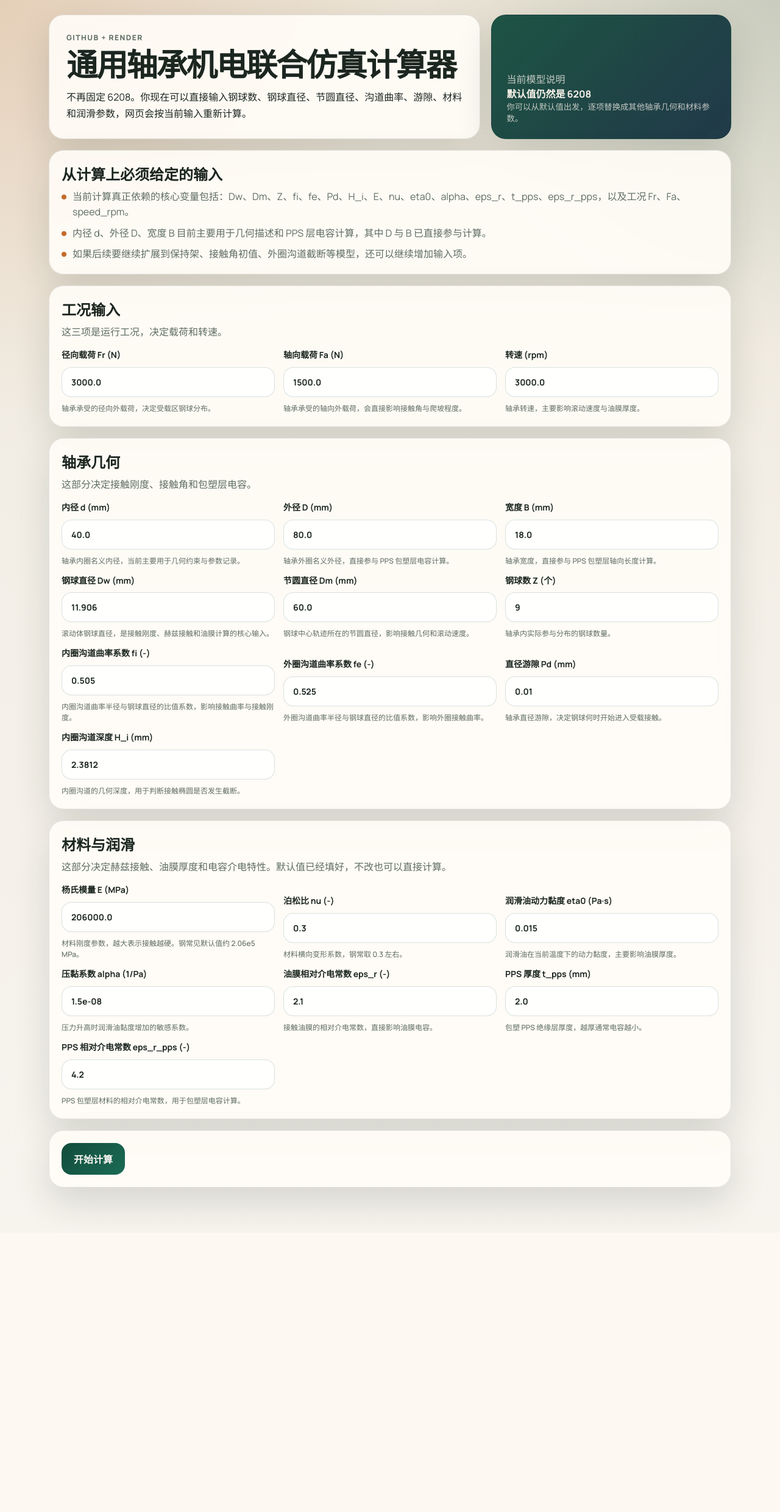
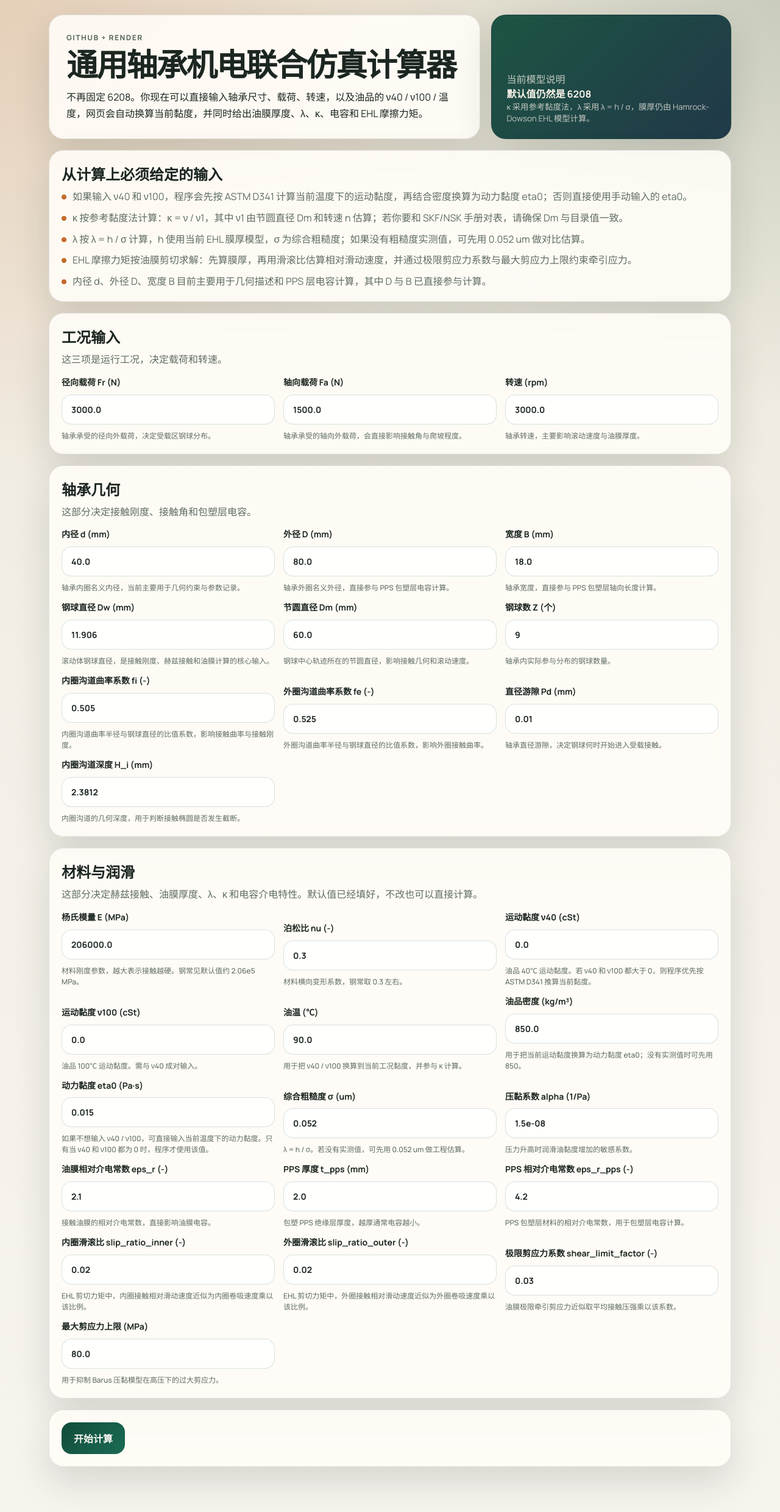
Before and after one commit to yeluofengqiao/bearing-cal, a Flask app: page / in a window 1280 px wide. Shown: the whole page at 61% size. Before the commit the page ends 1999 px from the top, so only its background shows below. Run offline with Flask 3, Linux system fonts and the light colour scheme.

Commit message:
Add viscosity-based kappa and lambda calculations

```diff
--- a/app.py
+++ b/app.py
@@ -4,7 +4,12 @@ import os
 
 from flask import Flask, Response, render_template, request
 
-from bearing_model import BearingCapacitanceModel, BearingParameters
+from bearing_model import (
+    BearingCapacitanceModel,
+    BearingParameters,
+    astm_d341_kinematic_viscosity_cst,
+    dynamic_viscosity_from_kinematic_cst,
+)
 
 
 app = Flask(__name__)
@@ -65,15 +70,24 @@ INPUT_GROUPS = [
     },
     {
         "title": "材料与润滑",
-        "description": "这部分决定赫兹接触、油膜厚度和电容介电特性。默认值已经填好，不改也可以直接计算。",
+        "description": "这部分决定赫兹接触、油膜厚度、λ、κ 和电容介电特性。默认值已经填好，不改也可以直接计算。",
         "fields": [
             {"name": "E", "label": "杨氏模量 E", "unit": "MPa", "type": "float", "step": "1000", "min": "0.001", "help": "材料刚度参数，越大表示接触越硬。钢常见默认值约 2.06e5 MPa。"},
             {"name": "nu", "label": "泊松比 nu", "unit": "-", "type": "float", "step": "0.01", "min": "0.001", "max": "0.499", "help": "材料横向变形系数，钢常取 0.3 左右。"},
-            {"name": "eta0", "label": "润滑油动力黏度 eta0", "unit": "Pa·s", "type": "float", "step": "0.001", "min": "0.000001", "help": "润滑油在当前温度下的动力黏度，主要影响油膜厚度。"},
+            {"name": "nu_40_cst", "label": "运动黏度 ν40", "unit": "cSt", "type": "float", "step": "0.001", "min": "0", "help": "油品 40℃ 运动黏度。若 ν40 和 ν100 都大于 0，则程序优先按 ASTM D341 推算当前黏度。"},
+            {"name": "nu_100_cst", "label": "运动黏度 ν100", "unit": "cSt", "type": "float", "step": "0.001", "min": "0", "help": "油品 100℃ 运动黏度。需与 ν40 成对输入。"},
+            {"name": "oil_temperature_c", "label": "油温", "unit": "℃", "type": "float", "step": "1", "min": "0", "help": "用于把 ν40 / ν100 换算到当前工况黏度，并参与 κ 计算。"},
+            {"name": "oil_density_kg_m3", "label": "油品密度", "unit": "kg/m³", "type": "float", "step": "1", "min": "0.001", "help": "用于把当前运动黏度换算为动力黏度 eta0；没有实测值时可先用 850。"},
+            {"name": "eta0", "label": "动力黏度 eta0", "unit": "Pa·s", "type": "float", "step": "0.0001", "min": "0.000001", "help": "如果不想输入 ν40 / ν100，可直接输入当前温度下的动力黏度。只有当 ν40 和 ν100 都为 0 时，程序才使用该值。"},
+            {"name": "composite_roughness_um", "label": "综合粗糙度 σ", "unit": "um", "type": "float", "step": "0.001", "min": "0.001", "help": "λ = h / σ。若没有实测值，可先用 0.052 um 做工程估算。"},
             {"name": "alpha", "label": "压黏系数 alpha", "unit": "1/Pa", "type": "float", "step": "0.000000001", "min": "0.000000000001", "help": "压力升高时润滑油黏度增加的敏感系数。"},
             {"name": "eps_r", "label": "油膜相对介电常数 eps_r", "unit": "-", "type": "float", "step": "0.1", "min": "0.001", "help": "接触油膜的相对介电常数，直接影响油膜电容。"},
             {"name": "t_pps", "label": "PPS 厚度 t_pps", "unit": "mm", "type": "float", "step": "0.1", "min": "0.001", "help": "包塑 PPS 绝缘层厚度，越厚通常电容越小。"},
             {"name": "eps_r_pps", "label": "PPS 相对介电常数 eps_r_pps", "unit": "-", "type": "float", "step": "0.1", "min": "0.001", "help": "PPS 包塑层材料的相对介电常数，用于包塑层电容计算。"},
+            {"name": "slip_ratio_inner", "label": "内圈滑滚比 slip_ratio_inner", "unit": "-", "type": "float", "step": "0.001", "min": "0", "help": "EHL 剪切力矩中，内圈接触相对滑动速度近似为内圈卷吸速度乘以该比例。"},
+            {"name": "slip_ratio_outer", "label": "外圈滑滚比 slip_ratio_outer", "unit": "-", "type": "float", "step": "0.001", "min": "0", "help": "EHL 剪切力矩中，外圈接触相对滑动速度近似为外圈卷吸速度乘以该比例。"},
+            {"name": "shear_limit_factor", "label": "极限剪应力系数 shear_limit_factor", "unit": "-", "type": "float", "step": "0.001", "min": "0.001", "help": "油膜极限牵引剪应力近似取平均接触压强乘以该系数。"},
+            {"name": "max_shear_stress_mpa", "label": "最大剪应力上限", "unit": "MPa", "type": "float", "step": "1", "min": "0.1", "help": "用于抑制 Barus 压黏模型在高压下的过大剪应力。"},
         ],
     },
 ]
@@ -87,6 +101,9 @@ def build_default_inputs():
             "fr": 3000.0,
             "fa": 1500.0,
             "speed_rpm": 3000.0,
+            "nu_40_cst": 0.0,
+            "nu_100_cst": 0.0,
+            "oil_temperature_c": 90.0,
         }
     )
     return defaults
@@ -97,9 +114,11 @@ DEFAULT_INPUTS = build_default_inputs()
 
 def parameter_notes():
     return [
-        "当前计算真正依赖的核心变量包括：Dw、Dm、Z、fi、fe、Pd、H_i、E、nu、eta0、alpha、eps_r、t_pps、eps_r_pps，以及工况 Fr、Fa、speed_rpm。",
+        "如果输入 ν40 和 ν100，程序会先按 ASTM D341 计算当前温度下的运动黏度，再结合密度换算为动力黏度 eta0；否则直接使用手动输入的 eta0。",
+        "κ 按参考黏度法计算：κ = ν / ν1，其中 ν1 由节圆直径 Dm 和转速 n 估算；若你要和 SKF/NSK 手册对表，请确保 Dm 与目录值一致。",
+        "λ 按 λ = h / σ 计算，h 使用当前 EHL 膜厚模型，σ 为综合粗糙度；如果没有粗糙度实测值，可先用 0.052 um 做对比估算。",
+        "EHL 摩擦力矩按油膜剪切求解：先算膜厚，再用滑滚比估算相对滑动速度，并通过极限剪应力系数与最大剪应力上限约束牵引应力。",
         "内径 d、外径 D、宽度 B 目前主要用于几何描述和 PPS 层电容计算，其中 D 与 B 已直接参与计算。",
-        "如果后续要继续扩展到保持架、接触角初值、外圈沟道截断等模型，还可以继续增加输入项。",
     ]
 
 
@@ -130,12 +149,46 @@ def detail_rows(result):
                 "truncation_ratio_pct": detail.truncation_ratio_pct,
                 "truncation_status": truncation_status,
                 "film_thickness_um": detail.film_thickness_um,
+                "outer_film_thickness_um": detail.outer_film_thickness_um,
                 "capacitance_pf": detail.capacitance_pf,
                 "contact_angle_deg": detail.contact_angle_deg,
+                "ehl_friction_force_n": detail.ehl_friction_force_n,
+                "ehl_friction_torque_nmm": detail.ehl_friction_torque_nmm,
+                "traction_coeff_inner": detail.traction_coeff_inner,
+                "traction_coeff_outer": detail.traction_coeff_outer,
+                "lambda_value": detail.lambda_value,
+                "outer_lambda_value": detail.outer_lambda_value,
                 "is_active": detail.load_q_n > 0,
             }
         )
     return rows
+
+
+def resolve_viscosity(inputs):
+    density = inputs["oil_density_kg_m3"]
+    nu_40_cst = inputs["nu_40_cst"]
+    nu_100_cst = inputs["nu_100_cst"]
+
+    if (nu_40_cst > 0) != (nu_100_cst > 0):
+        raise ValueError("ν40 和 ν100 需要成对输入；要么都填，要么都留为 0。")
+
+    if nu_40_cst > 0 and nu_100_cst > 0:
+        operating_kinematic_viscosity_cst = astm_d341_kinematic_viscosity_cst(
+            nu_40_cst,
+            nu_100_cst,
+            inputs["oil_temperature_c"],
+        )
+        eta0 = dynamic_viscosity_from_kinematic_cst(
+            operating_kinematic_viscosity_cst,
+            density,
+        )
+        viscosity_source = "ASTM D341"
+    else:
+        eta0 = inputs["eta0"]
+        operating_kinematic_viscosity_cst = eta0 / density * 1e6
+        viscosity_source = "直接输入 eta0"
+
+    return eta0, operating_kinematic_viscosity_cst, viscosity_source
 
 
 def parse_inputs(source):
@@ -156,6 +209,7 @@ def parse_inputs(source):
 
 
 def build_parameters(inputs):
+    eta0, _, _ = resolve_viscosity(inputs)
     return BearingParameters(
         d=inputs["d"],
         D=inputs["D"],
@@ -169,11 +223,17 @@ def build_parameters(inputs):
         H_i=inputs["H_i"],
         E=inputs["E"],
         nu=inputs["nu"],
-        eta0=inputs["eta0"],
+        eta0=eta0,
+        oil_density_kg_m3=inputs["oil_density_kg_m3"],
+        composite_roughness_um=inputs["composite_roughness_um"],
         alpha=inputs["alpha"],
         eps_r=inputs["eps_r"],
         t_pps=inputs["t_pps"],
         eps_r_pps=inputs["eps_r_pps"],
+        slip_ratio_inner=inputs["slip_ratio_inner"],
+        slip_ratio_outer=inputs["slip_ratio_outer"],
+        shear_limit_factor=inputs["shear_limit_factor"],
+        max_shear_stress_mpa=inputs["max_shear_stress_mpa"],
     )
 
 
@@ -182,11 +242,22 @@ def build_summary(result, rows):
     peak_load = max((row["load_q_n"] for row in active_rows), default=0.0)
     peak_capacitance = max((row["capacitance_pf"] for row in active_rows), default=0.0)
     peak_contact_angle = max((row["contact_angle_deg"] for row in active_rows), default=0.0)
+    peak_ball_torque = max((row["ehl_friction_torque_nmm"] for row in active_rows), default=0.0)
     return {
         "active_ball_count": len(active_rows),
         "peak_load_q_n": peak_load,
         "peak_ball_capacitance_pf": peak_capacitance,
         "peak_contact_angle_deg": peak_contact_angle,
+        "peak_ball_torque_nmm": peak_ball_torque,
+        "operating_kinematic_viscosity_cst": result.operating_kinematic_viscosity_cst,
+        "reference_kinematic_viscosity_cst": result.reference_kinematic_viscosity_cst,
+        "kappa": result.kappa,
+        "minimum_film_thickness_um": result.minimum_film_thickness_um,
+        "minimum_outer_film_thickness_um": result.minimum_outer_film_thickness_um,
+        "minimum_lambda": result.minimum_lambda,
+        "minimum_outer_lambda": result.minimum_outer_lambda,
+        "total_ehl_torque_nmm": result.ehl_friction_torque_nmm,
+        "total_ehl_torque_nm": result.ehl_friction_torque_nm,
         "solver_status": "求解收敛" if result.solver_converged else "求解未收敛",
     }
 
@@ -213,8 +284,15 @@ def build_csv(rows):
             "contact_angle_deg",
             "max_stress_mpa",
             "truncation_ratio_pct",
-            "film_thickness_um",
+            "film_thickness_inner_um",
+            "film_thickness_outer_um",
+            "lambda_inner",
+            "lambda_outer",
             "capacitance_pf",
+            "ehl_friction_force_n",
+            "ehl_friction_torque_nmm",
+            "traction_coeff_inner",
+            "traction_coeff_outer",
         ]
     )
     for row in rows:
@@ -226,7 +304,14 @@ def build_csv(rows):
                 f"{row['max_stress_mpa']:.4f}",
                 f"{row['truncation_ratio_pct']:.4f}",
                 f"{row['film_thickness_um']:.6f}",
+                f"{row['outer_film_thickness_um']:.6f}",
+                f"{row['lambda_value']:.6f}",
+                f"{row['outer_lambda_value']:.6f}",
                 f"{row['capacitance_pf']:.6f}",
+                f"{row['ehl_friction_force_n']:.6f}",
+                f"{row['ehl_friction_torque_nmm']:.6f}",
+                f"{row['traction_coeff_inner']:.6f}",
+                f"{row['traction_coeff_outer']:.6f}",
             ]
         )
     return buffer.getvalue()
--- a/static/styles.css
+++ b/static/styles.css
@@ -248,7 +248,7 @@ h1 {
 .metrics,
 .summary-grid {
   display: grid;
-  grid-template-columns: repeat(4, minmax(0, 1fr));
+  grid-template-columns: repeat(auto-fit, minmax(180px, 1fr));
   gap: 14px;
   margin-bottom: 18px;
 }
--- a/templates/index.html
+++ b/templates/index.html
@@ -19,13 +19,13 @@
           <p class="eyebrow">GitHub + Render</p>
           <h1>通用轴承机电联合仿真计算器</h1>
           <p class="hero-text">
-            不再固定 6208。你现在可以直接输入钢球数、钢球直径、节圆直径、沟道曲率、游隙、材料和润滑参数，网页会按当前输入重新计算。
+            不再固定 6208。你现在可以直接输入轴承尺寸、载荷、转速，以及油品的 ν40 / ν100 / 温度，网页会自动换算当前黏度，并同时给出油膜厚度、λ、κ、电容和 EHL 摩擦力矩。
           </p>
         </div>
         <div class="hero-note">
           <span>当前模型说明</span>
           <strong>默认值仍然是 6208</strong>
-          <small>你可以从默认值出发，逐项替换成其他轴承几何和材料参数。</small>
+          <small>κ 采用参考黏度法，λ 采用 λ = h / σ，膜厚仍由 Hamrock-Dowson EHL 模型计算。</small>
         </div>
       </section>
 
@@ -83,6 +83,26 @@
       {% if result %}
       <section class="metrics">
         <article class="metric-card">
+          <span>当前运动黏度 ν(T)</span>
+          <strong>{{ "%.3f"|format(result.operating_kinematic_viscosity_cst) }} cSt</strong>
+        </article>
+        <article class="metric-card">
+          <span>参考黏度 ν1</span>
+          <strong>{{ "%.3f"|format(result.reference_kinematic_viscosity_cst) }} cSt</strong>
+        </article>
+        <article class="metric-card">
+          <span>κ</span>
+          <strong>{{ "%.3f"|format(result.kappa) }}</strong>
+        </article>
+        <article class="metric-card">
+          <span>最小内圈膜厚</span>
+          <strong>{{ "%.3f"|format(result.minimum_film_thickness_um) }} um</strong>
+        </article>
+        <article class="metric-card">
+          <span>最小 λ</span>
+          <strong>{{ "%.2f"|format(result.minimum_lambda) }}</strong>
+        </article>
+        <article class="metric-card">
           <span>系统最终等效电容</span>
           <strong>{{ "%.2f"|format(result.system_capacitance_pf) }} pF</strong>
         </article>
@@ -97,6 +117,10 @@
         <article class="metric-card">
           <span>径向 / 轴向位移</span>
           <strong>{{ "%.1f"|format(result.radial_displacement_mm * 1000) }} / {{ "%.1f"|format(result.axial_displacement_mm * 1000) }} um</strong>
+        </article>
+        <article class="metric-card">
+          <span>EHL 总摩擦力矩</span>
+          <strong>{{ "%.3f"|format(result.ehl_friction_torque_nmm) }} N·mm</strong>
         </article>
       </section>
 
@@ -117,12 +141,24 @@
           <span>最大接触角</span>
           <strong>{{ "%.2f"|format(summary.peak_contact_angle_deg) }} deg</strong>
         </article>
+        <article class="summary-card">
+          <span>最小外圈膜厚</span>
+          <strong>{{ "%.3f"|format(summary.minimum_outer_film_thickness_um) }} um</strong>
+        </article>
+        <article class="summary-card">
+          <span>最小外圈 λ</span>
+          <strong>{{ "%.2f"|format(summary.minimum_outer_lambda) }}</strong>
+        </article>
+        <article class="summary-card">
+          <span>最大单球 EHL 力矩</span>
+          <strong>{{ "%.3f"|format(summary.peak_ball_torque_nmm) }} N·mm</strong>
+        </article>
       </section>
 
       <section class="panel panel-header">
         <div>
           <h2>钢球明细</h2>
-          <p>角度表反映每颗钢球在当前输入参数下的受载、电容和油膜状态。</p>
+          <p>角度表反映每颗钢球在当前输入参数下的受载、电容、膜厚和 λ 状态。</p>
         </div>
         {% if result.solver_converged %}
         <form method="get" action="{{ url_for('download_csv') }}">
@@ -145,8 +181,10 @@
               <th>接触角 (deg)</th>
               <th>最大应力 (MPa)</th>
               <th>椭圆截断率</th>
-              <th>油膜厚度 (um)</th>
+              <th>内/外圈膜厚 (um)</th>
+              <th>内/外圈 λ</th>
               <th>单球电容 (pF)</th>
+              <th>单球 EHL 力矩 (N·mm)</th>
             </tr>
           </thead>
           <tbody>
@@ -157,8 +195,10 @@
               <td>{{ "%.2f"|format(row.contact_angle_deg) if row.is_active else "---" }}</td>
               <td>{{ "%.2f"|format(row.max_stress_mpa) if row.is_active else "---" }}</td>
               <td>{{ row.truncation_status if row.is_active else "---" }}</td>
-              <td>{{ "%.4f"|format(row.film_thickness_um) if row.is_active else "---" }}</td>
+              <td>{{ "%.4f"|format(row.film_thickness_um) if row.is_active else "---" }} / {{ "%.4f"|format(row.outer_film_thickness_um) if row.is_active else "---" }}</td>
+              <td>{{ "%.2f"|format(row.lambda_value) if row.is_active else "---" }} / {{ "%.2f"|format(row.outer_lambda_value) if row.is_active else "---" }}</td>
               <td>{{ "%.4f"|format(row.capacitance_pf) }}</td>
+              <td>{{ "%.4f"|format(row.ehl_friction_torque_nmm) if row.is_active else "---" }}</td>
             </tr>
             {% endfor %}
           </tbody>
```
Also changed, not shown: Gemini3.1_Capacity_6208_v3.py (+6 -4 lines), bearing_model.py (+181 -14 lines), README.md.
